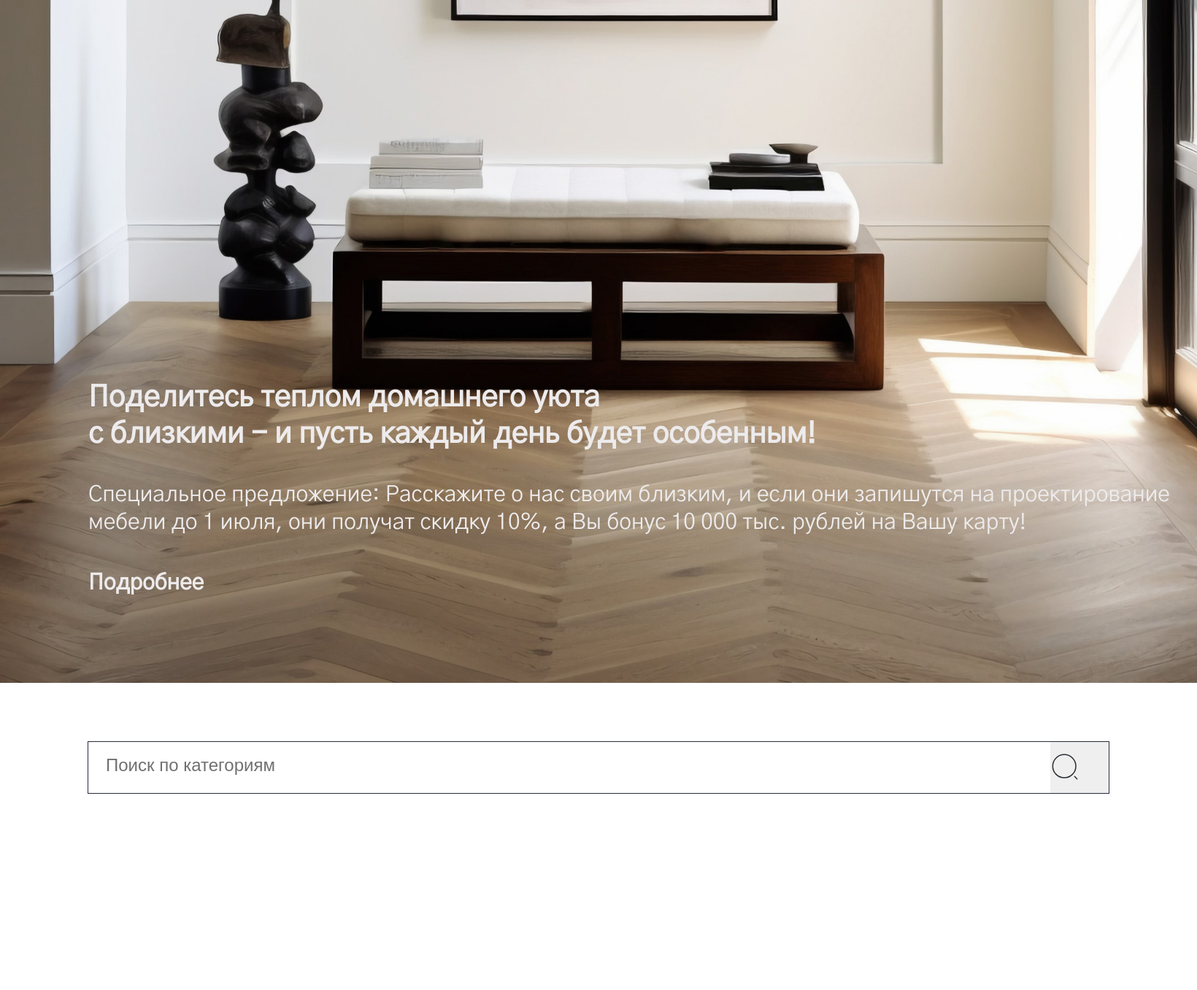
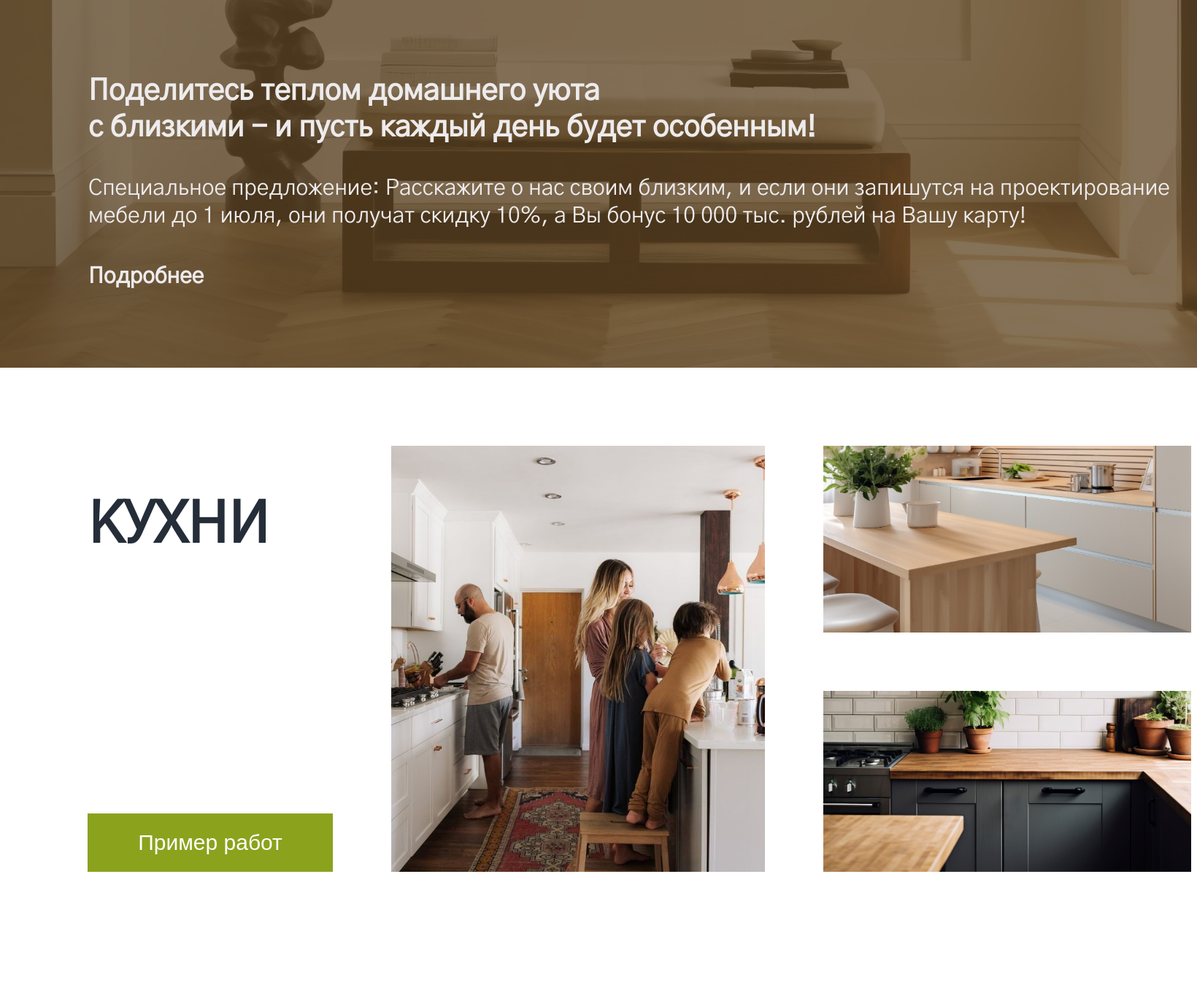
Before and after one commit to juliakarabasova/megahackathon_istok_22, a Django app: template templates/catalog.html in a window 1640 px wide. Shown: the part 104-1461 px from the top of the page at 73% size. Run offline with Django 5.2, Linux system fonts and the light colour scheme; the template is opened without the code that fills it, so the values that code supplies are empty.

Commit message:
ChangeFile

```diff
--- a/static/styles.css
+++ b/static/styles.css
@@ -43,9 +43,20 @@ body {
 .advertising {
     background-image: url(images/advertising.jpg);
     background-size: cover;
-    height: 936px;
+    height: 504px;
     padding-top: 104px;
     position: relative;
+}
+
+.advertising::after {
+    content: "";
+    position: absolute;
+    top: 0;
+    right: 0;
+    bottom: 0;
+    left: 0;
+    background: #5F4624;
+    opacity: 76%;
 }
 
 .advertising__title {
@@ -82,36 +93,8 @@ body {
     justify-content: space-between;
     position: absolute;
     z-index: 1;
-    top: 520px;
+    top: 100px;
     left: 121px;
-}
-
-.search-string {
-    padding: 80px 120px;
-    display: flex;
-
-}
-
-.search-string__input {
-    height: 72px;
-    width: 1488px;
-    border: 1px solid #252D39;
-    border-right: none;
-}
-
-.search-string__input::placeholder {
-    font-size: 24px;
-    font-weight: 400;
-    line-height: 48px;
-    color:#707070;
-    padding-left: 24px;
-}
-
-.search-string_btn {
-    cursor: pointer;
-    border: 1px solid #252D39;
-    border-left: none;
-    padding-right: 40px;
 }
 
 .section-title {
@@ -136,7 +119,7 @@ body {
 }
 
 .kitchens {
-    padding: 191px 0px 191px 120px;
+    padding: 107px 0px 187px 120px;
     display: flex;
     gap: 80px;
 }
@@ -294,11 +277,13 @@ body {
     display: flex;
     flex-direction: column;
     gap: 24px;
+    padding-top: 34px;
 }
 
 .footer__contacts {
     display: flex;
     flex-direction: column;
+    padding-top: 36px;
 }
 
 .footer__contacts_icon {
@@ -312,7 +297,6 @@ body {
     font-size: 24px;
     font-weight: 400;
     line-height: 30px;
-    color: #252D39;
     margin-top: 65px;
 }
 
@@ -353,7 +337,6 @@ body {
     line-height: 36px;
     letter-spacing: 0.04em;
     text-align: left;
-    color: #252D39;
 }
 
 .hero_text_span {
@@ -362,7 +345,6 @@ body {
     line-height: 36px;
     letter-spacing: 0.04em;
     text-align: left;
-    color: #252D39;
 }
 
 .target {
@@ -380,13 +362,11 @@ body {
     line-height: 36px;
     letter-spacing: 0.04em;
     text-align: center;
-    color: #252D39;
 }
 
 .target_text_wrapp {
     width: 1252px;
     margin: 0 auto;
-    color: #252D39;
 }
 
 .target_text {
@@ -395,7 +375,6 @@ body {
     line-height: 36px;
     letter-spacing: 0.04em;
     text-align: center;
-    color: #252D39;
 }
 
 .values {
@@ -418,7 +397,6 @@ body {
     line-height: 36px;
     letter-spacing: 0.04em;
     text-align: left;
-    color: #252D39;
 }
 
 .values_main_text {
@@ -427,7 +405,6 @@ body {
     line-height: 36px;
     letter-spacing: 0.04em;
     text-align: left;
-    color: #252D39;
 }
 .values_title {
     font-size: 32px;
@@ -435,7 +412,6 @@ body {
     line-height: 36px;
     letter-spacing: 0.04em;
     text-align: left;
-    color: #252D39;
 }
 
 .values_text {
@@ -444,7 +420,7 @@ body {
     line-height: 36px;
     letter-spacing: 0.04em;
     text-align: left;
-    color: #252D39;
+
 }
 
 .simplicity_container {
@@ -499,7 +475,6 @@ body {
 }
 
 .promo_text {
-    color: #252D39;
     font-size: 40px;
     font-weight: 400;
     line-height: 50px;
@@ -523,7 +498,6 @@ body {
     font-weight: 400;
     line-height: 37.5px;
     text-align: left;
-    color: #252D39;
 }
 
 .options_text_span {
@@ -531,7 +505,6 @@ body {
     font-weight: 700;
     line-height: 37.5px;
     text-align: left;
-    color: #252D39;
 }
 
 .furniture_show {
--- a/templates/catalog.html
+++ b/templates/catalog.html
@@ -69,15 +69,6 @@
                         </p>
                     </div>
                 </section>
-                <section class="search-string">
-                    <input class="search-string__input" type="text" placeholder="Поиск по категориям">
-                    <button class="search-string_btn">
-                        <svg width="40" height="40" viewBox="0 0 40 40" fill="none" xmlns="http://www.w3.org/2000/svg">
-                            <path d="M19.1666 35C27.9111 35 34.9999 27.9112 34.9999 19.1666C34.9999 10.4221 27.9111 3.33331 19.1666 3.33331C10.4221 3.33331 3.33325 10.4221 3.33325 19.1666C3.33325 27.9112 10.4221 35 19.1666 35Z" stroke="#292D32" stroke-width="1.5" stroke-linecap="round" stroke-linejoin="round"/>
-                            <path d="M36.6666 36.6666L33.3333 33.3333" stroke="#292D32" stroke-width="1.5" stroke-linecap="round" stroke-linejoin="round"/>
-                        </svg>
-                    </button>
-                </section>
                 <section class="kitchens">
                     <div class="kitchens_title_wrapp">
                         <h2 class="section-title kitchens_title">КУХНИ</h2>
@@ -122,7 +113,7 @@
                 </section>
                 <section class="dresser">
                     <div class="dresser_title_wrapp">
-                        <h2 class="section-title dresser_title">КУХНИ</h2>
+                        <h2 class="section-title dresser_title">КОМОДЫ</h2>
                         <button type="button" class="btn dresser__btn">Пример работ</button>
                     </div>
                     <img src="../static/images/dresser_1.jpg" class="dresser_img" alt="dresser" width="512" height="584">
```
Also changed, not shown: static/images/advertising.jpg.
